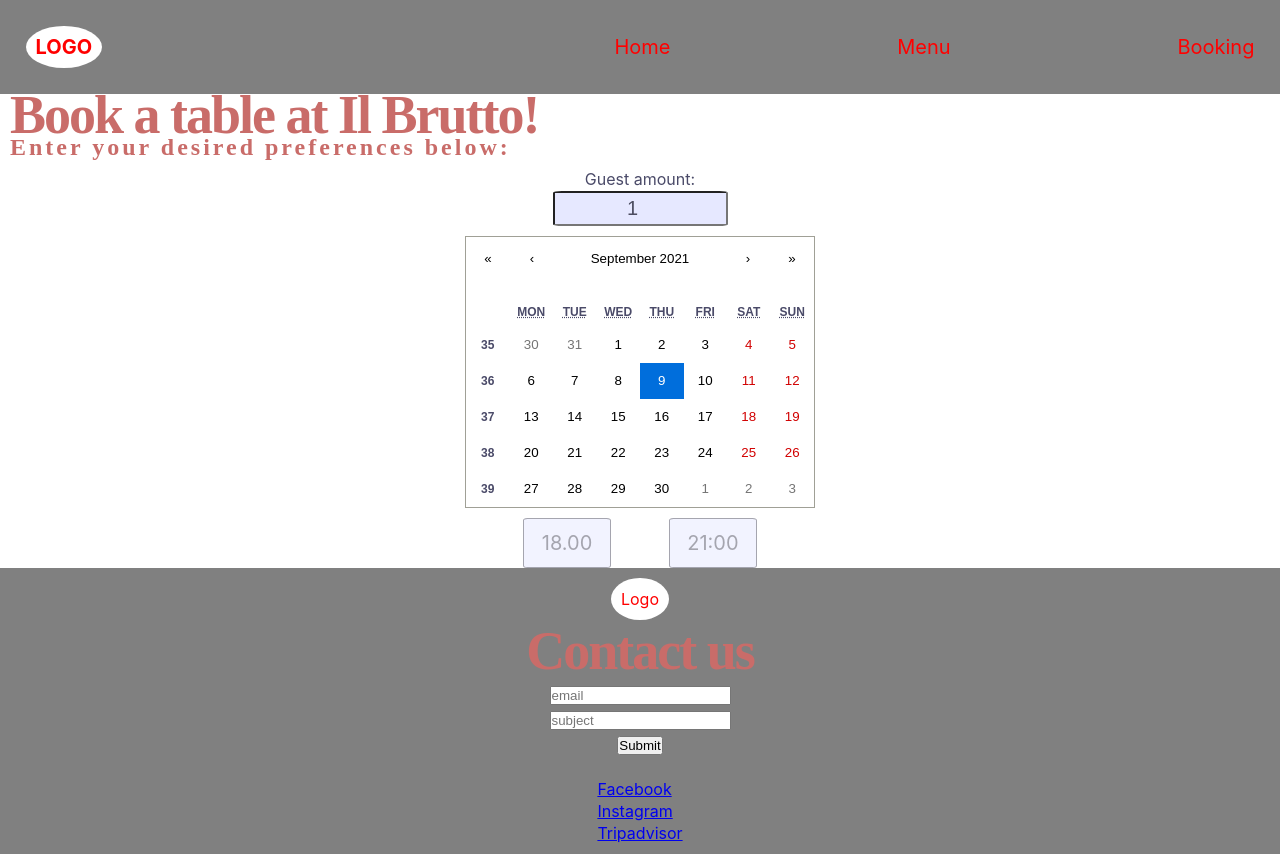
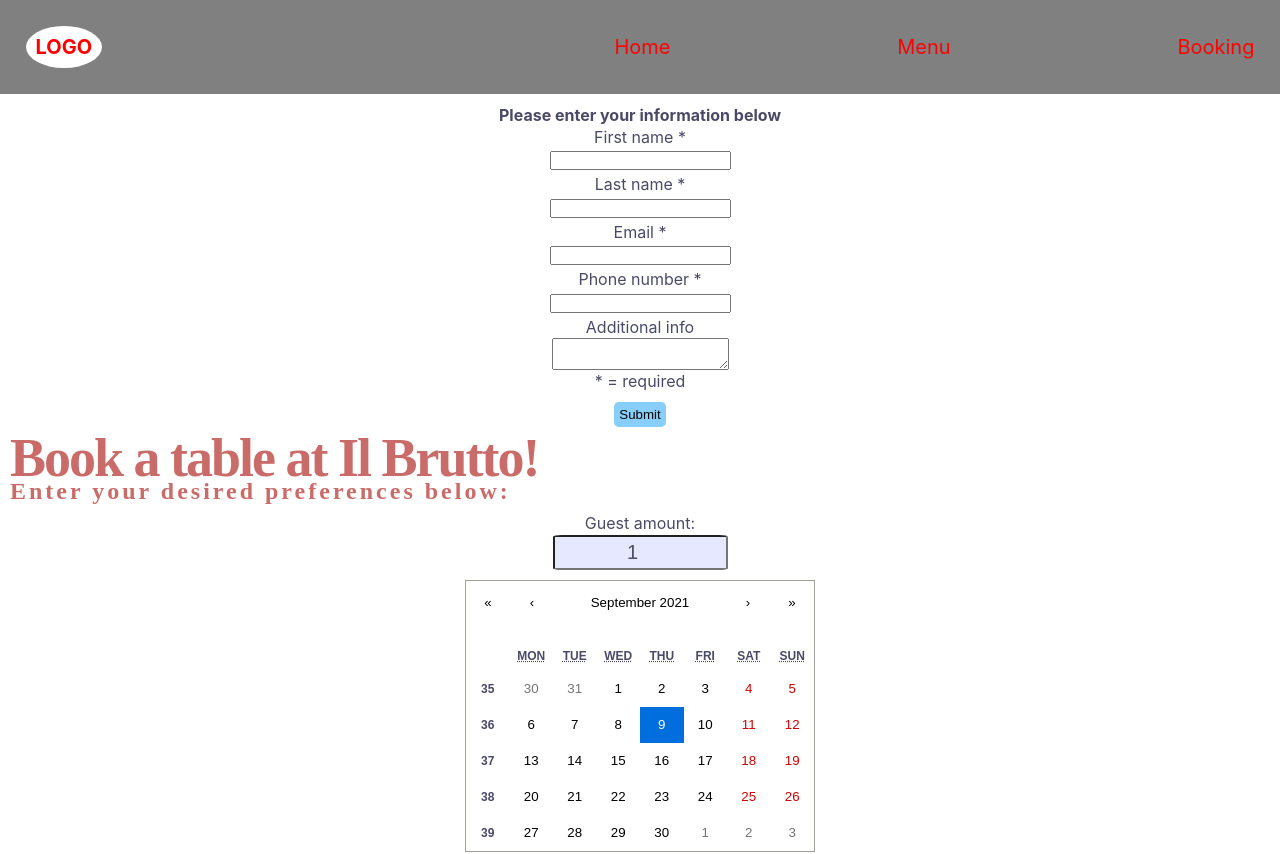
Before and after one commit to FilipAlmstedt/Il-Brutto-Front-End, a React (Create React App) app: page /booking in a window 1280 px wide. Shown: the top 854 px of the page. Built offline with nearby package versions, Linux system fonts and the light colour scheme; no server answers; a web font is replaced by a local one.

Commit message:
attempted fixing userform test

```diff
--- a/src/Components/Pages/BookingPage.tsx
+++ b/src/Components/Pages/BookingPage.tsx
@@ -118,8 +118,10 @@ export const BookingPage = () => {
 
   return (
     <>
+    <UserForm addCustomerInfo={getCustomerInfo} />
     <h1>Book a table at Il Brutto!</h1>
     <h3>Enter your desired preferences below:</h3>
+
       <div className="calenderContainer">
         <CalendarPlugin
           getUserAmount={getGuestAmount}
```
Also changed, not shown: 1 other file (tests, documents, lock files or other folders).
